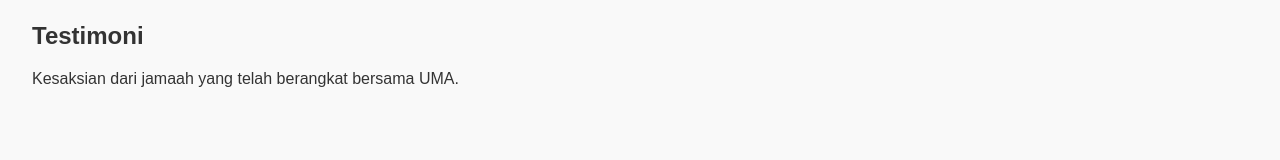
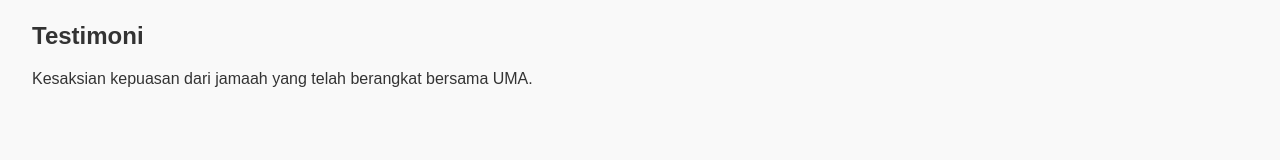
Before and after one commit to Siharga-AIC/UMA, a plain HTML site: page index.html in a window 1280 px wide. Shown: the part 984-1144 px from the top of the page. Drawn offline with Linux system fonts and the light colour scheme.

Commit message:
Update index.html

```diff
--- a/index.html
+++ b/index.html
@@ -76,7 +76,7 @@
 
   <section id="testimoni">
     <h2>Testimoni</h2>
-    <p>Kesaksian dari jamaah yang telah berangkat bersama UMA.</p>
+    <p>Kesaksian kepuasan dari jamaah yang telah berangkat bersama UMA.</p>
   </section>
 
   <section id="kontak">
```
